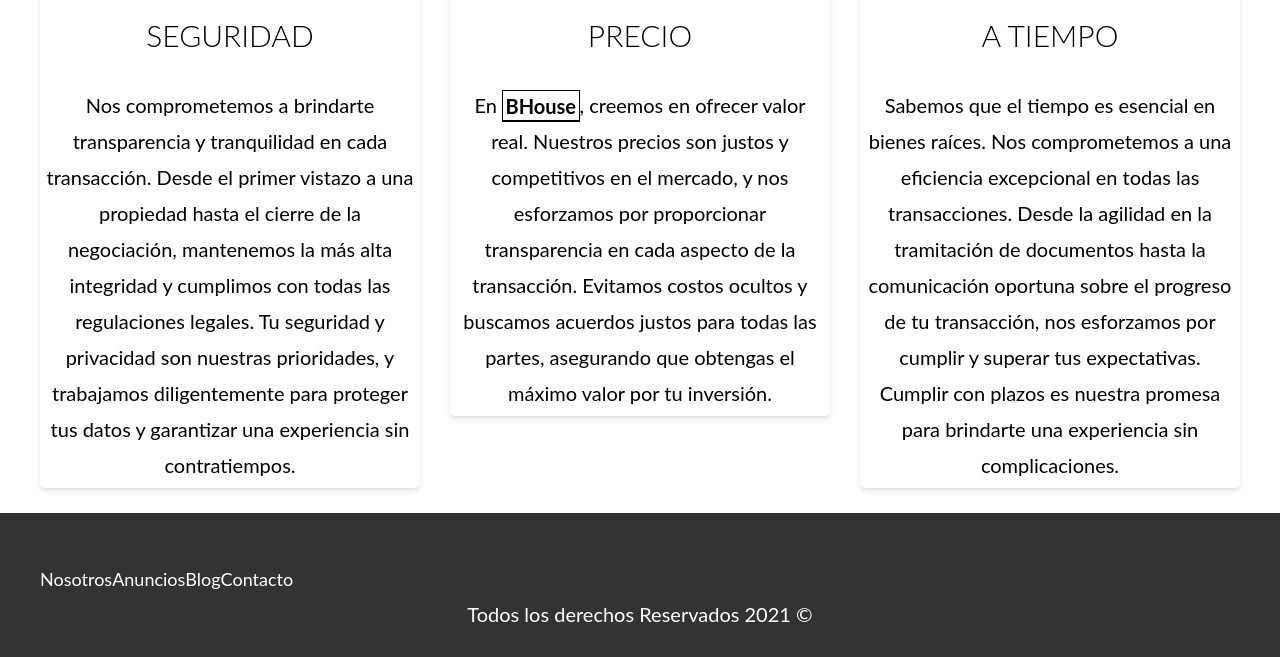
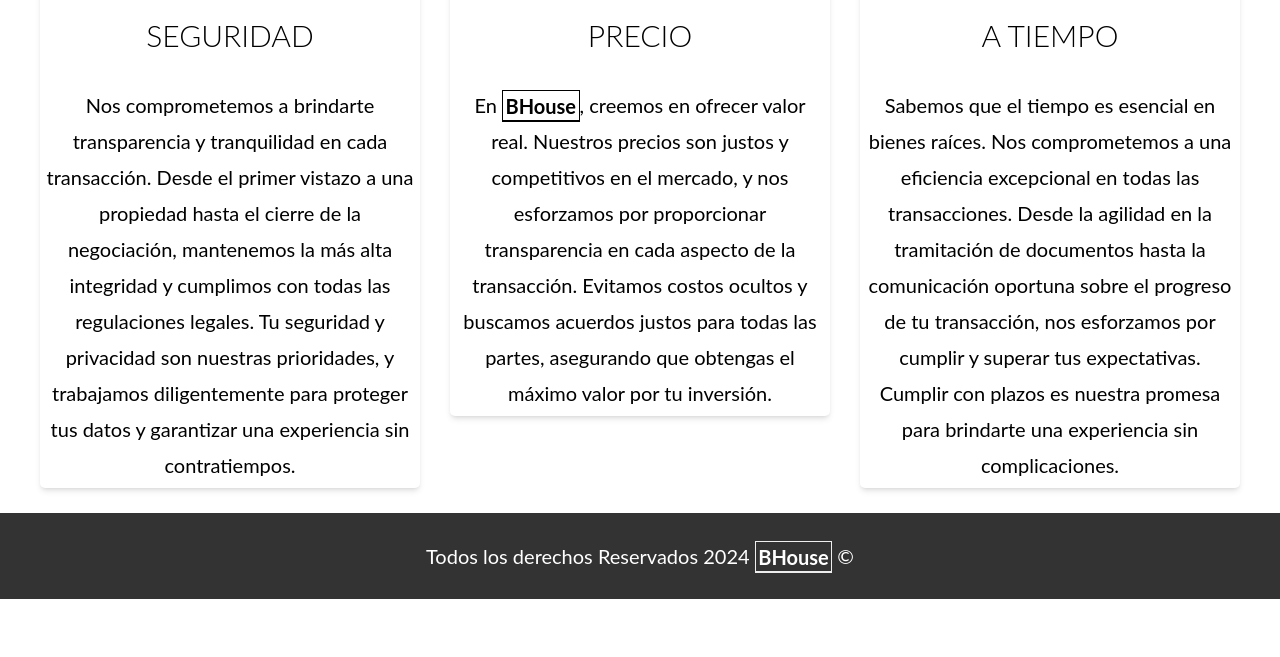
Before and after one commit to AbelSanzDev/BienesR, a website: page nosotros.html in a window 1280 px wide. Shown: the part 835-1492 px from the top of the page. After the commit the page ends 1434 px from the top, so only its background shows below. Drawn offline with Linux system fonts and the light colour scheme.

Commit message:
Se termino info casas 1

```diff
--- a/nosotros.html
+++ b/nosotros.html
@@ -150,18 +150,11 @@
     </section>
 
     <footer class="footer seccion">
-        <div class="contenedor contenedor-footer">
-            <nav class="navegacion">
-                <a href="nosotros.html">Nosotros</a>
-                <a href="anuncios.html">Anuncios</a>
-                <a href="blog.html">Blog</a>
-                <a href="contacto.html">Contacto</a>
-            </nav>
-        </div>
 
-        <p class="copyright">Todos los derechos Reservados 2021 &copy;</p>
+
+        <p class="copyright">Todos los derechos Reservados 2024 <span
+                class="font-bold border border-b-2 p-1">BHouse</span> &copy;</p>
     </footer>
-
     <script src="build/js/bundle.min.js"></script>
 </body>
 
```
Also changed, not shown: anuncios.html (+3 -9 lines).
